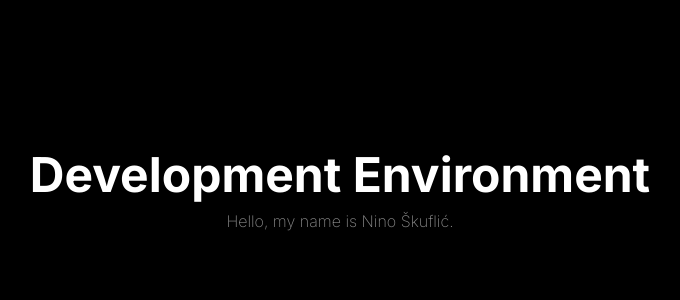
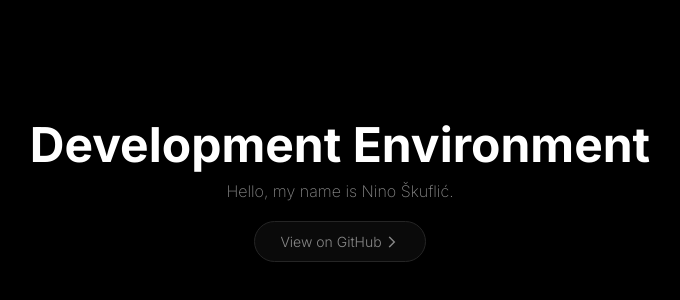
Before and after one commit to turukmakto7/dev-env, a website: page index.html in a window 1280 px wide. Shown: the part 218-518 px from the top of the page, without its empty margins (300-980 px from the left). Drawn offline with nearby package versions, Linux system fonts and the light colour scheme.

Commit message:
Added anchor tag
Added a anchor tag that is pointing to project's GitHub repository

```diff
--- a/assets/css/style.scss
+++ b/assets/css/style.scss
@@ -26,3 +26,27 @@ div {
   align-items: center;
   height: 100vh;
 }
+
+a {
+  background-color: #0A0A0A;
+  border: 1px solid #252525;
+  color: #888888;
+  text-decoration: none;
+  margin: 20px 0 0 0;
+  font-size: 0.875rem;
+  padding: 11px 25px 11px 25px;
+  font-weight: 300;
+  border-radius: 100px;
+  transition-property: background-color;
+  transition-duration: .15s;
+  transition-timing-function: ease;
+
+  &:hover {
+    background-color: #252525;
+  }
+}
+
+.material-symbols-outlined {
+  vertical-align: -2px;
+  font-size: 14px;
+}
--- a/index.html
+++ b/index.html
@@ -16,11 +16,12 @@
     <meta name='msapplication-config' content='https://static.skuflic.com/favicons/browserconfig.xml'>
     <meta name='theme-color' content='#ffffff'>
 
-    <link rel="preconnect" href="https://fonts.googleapis.com">
-    <link rel="preconnect" href="https://fonts.gstatic.com" crossorigin>
-    <link href="https://fonts.googleapis.com/css2?family=Inter:wght@100;200;300;400;500;600;700;800;900&display=swap"
-        rel="stylesheet">
-
+    <link rel='preconnect' href='https://fonts.googleapis.com'>
+    <link rel='preconnect' href='https://fonts.gstatic.com' crossorigin>
+    <link href='https://fonts.googleapis.com/css2?family=Inter:wght@100;200;300;400;500;600;700;800;900&display=swap'
+        rel='stylesheet'>
+    <link rel='stylesheet'
+        href='https://fonts.googleapis.com/css2?family=Material+Symbols+Outlined:opsz,wght,FILL,GRAD@24,400,0,0' />
     <link rel='stylesheet' type='text/css' href='assets/css/style.css'>
     <script src='assets/js/script.js' defer></script>
 </head>
@@ -29,6 +30,8 @@
     <div>
         <h1>Development Environment</h1>
         <p>Hello, my name is <span></span>.</p>
+        <a href='https://github.com/ninoskuflic/dev-env' target='_blank'>View on GitHub <span
+                class='material-symbols-outlined'> arrow_forward_ios</span></a>
     </div>
 </body>
 
```
Also changed, not shown: README.md, assets/css/style.css, 2 other files.
